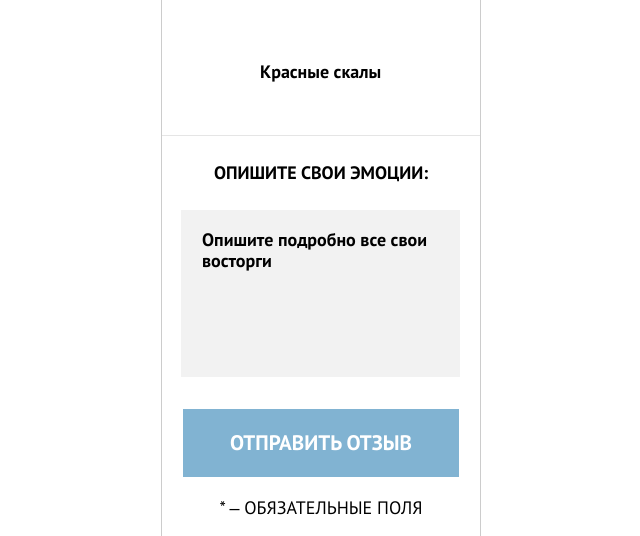
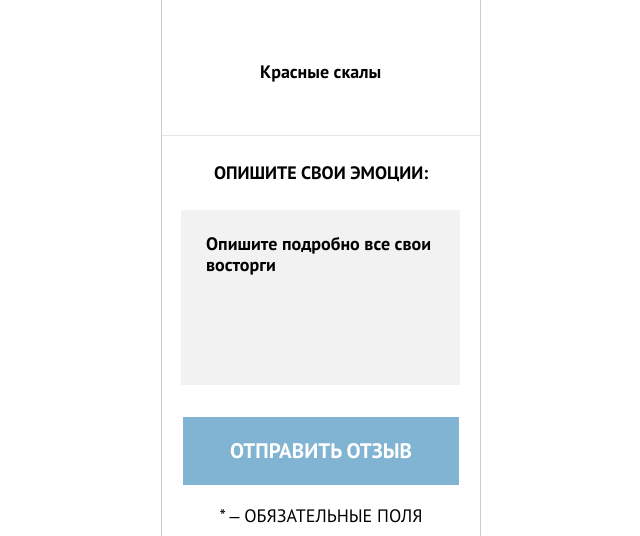
Before and after one commit to antvasana/839143-sedona-18, a website: page source/form.html in a window 1280 px wide. Shown: the part 2056-2592 px from the top of the page, without its empty margins (319-959 px from the left). Drawn offline with nearby package versions, Linux system fonts and the light colour scheme; files that its build step writes are made by us from their sources; files whose address does not match are found by name.

Commit message:
доделала верстку мобильной версии формы

```diff
--- a/source/less/blocks/feedback.less
+++ b/source/less/blocks/feedback.less
@@ -117,13 +117,15 @@
   padding-left: 21px;
   width: 279px;
 
+  font-weight: bold;
   background-color: @form-background-color;
-  border: none;
+  border: 4px solid @form-background-color;
   resize: none;
 }
 
 .story__textfield:hover {
   background-color: #e5e5e5;
+  border: 4px solid #e5e5e5;
 }
 
 .story__textfield:active,
```
